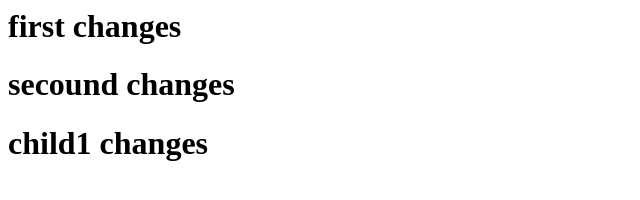
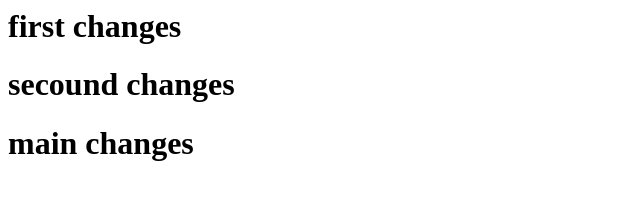
Before and after one commit to RakeshGothwal2307/test_project, a plain HTML site: page test_project/index.html in a window 1280 px wide. Shown: the whole page, without its empty margins (0-640 px from the left). Drawn offline with Linux system fonts and the light colour scheme.

Commit message:
child1 last change

```diff
--- a/test_project/index.html
+++ b/test_project/index.html
@@ -1,3 +1,3 @@
 <h1>first changes</h1>
 <h1>secound changes</h1>
-<h1>child1 changes</h1>
+<h1>main changes</h1>
```
